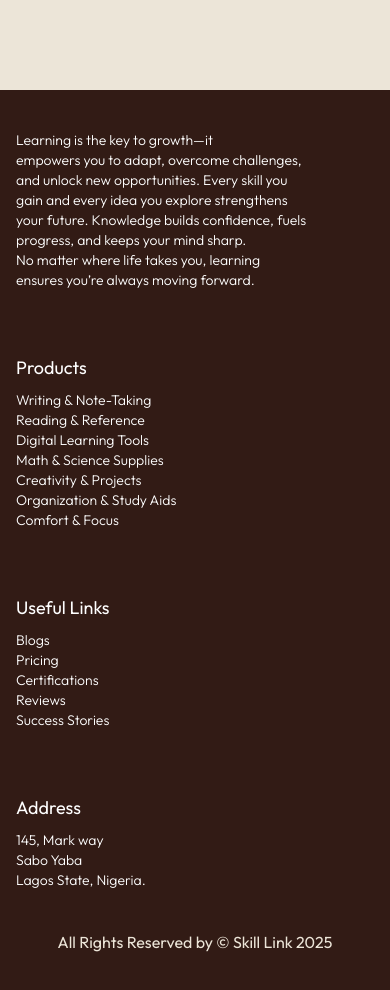
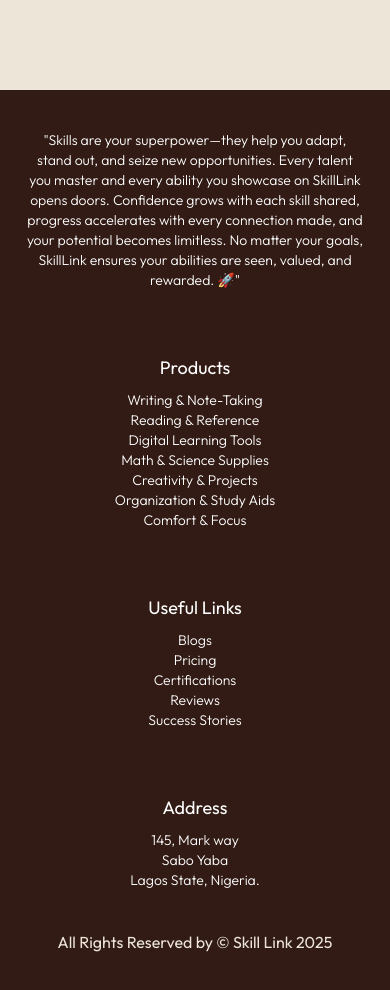
Before and after one commit to davidojo1144/Talent_showcase_app, a React (Vite) app in the folder Talentapp/: page / in a window 390 px wide. Shown: the part 1300-2290 px from the top of the page. Built offline with nearby package versions, Linux system fonts and the light colour scheme.

Commit message:
Talent Showcase App using typescript, tailwind css, framer motion, toastify

```diff
--- a/Talentapp/src/components/Footer.tsx
+++ b/Talentapp/src/components/Footer.tsx
@@ -6,11 +6,11 @@
     <footer className='mt-44 pt-10  pb-10'>
       <div className='flex md:flex-row flex-col md:items-center md:space-y-0 space-y-16 justify-between container text-white'>
         <div>
-          <p  className='text-sm font-light'>Learning is the key to growth—it <br/>empowers you to adapt, overcome challenges, <br/>and unlock new opportunities. Every skill you <br/>gain and every idea you explore strengthens <br/>your future. Knowledge builds confidence, fuels <br/>progress, and keeps your mind sharp. <br/>No matter where life takes you, learning <br/>ensures you’re always moving forward.</p>
+          <p  className='text-sm text-center md:text-start font-light'>"Skills are your superpower—they help you adapt, <br/>stand out, and seize new opportunities. Every talent<br/> you master and every ability you showcase on SkillLink<br/> opens doors. Confidence grows with each skill shared, <br/>progress accelerates with every connection made, and <br/>your potential becomes limitless. No matter your goals, <br/>SkillLink ensures your abilities are seen, valued, and rewarded. 🚀"</p>
         </div>
         <div>
-          <p className='md:text-xl text-lg md:pb-5 pb-2'>Products</p>
-          <div className='text-sm font-light'>
+          <p className='md:text-xl text-center md:text-start  text-lg md:pb-5 pb-2'>Products</p>
+          <div className='text-sm text-center md:text-start  font-light'>
             <p>Writing & Note-Taking</p>
             <p>Reading & Reference</p>
             <p>Digital Learning Tools</p>
@@ -21,8 +21,8 @@
           </div>
         </div>
         <div>
-          <p className='md:text-xl text-lg md:pb-5 pb-2'>Useful Links</p>
-          <div className='text-sm font-light'>
+          <p className='md:text-xl text-center md:text-start  text-lg md:pb-5 pb-2'>Useful Links</p>
+          <div className='text-sm text-center md:text-start  font-light'>
             <p className='cursor-pointer' href="#">Blogs</p>
             <p className='cursor-pointer' href="#">Pricing</p>
             <p className='cursor-pointer' href="#">Certifications</p>
@@ -31,8 +31,8 @@
           </div>
         </div>
         <div>
-          <p className='md:text-xl text-lg md:pb-5 pb-2'>Address</p>
-          <p className='text-sm font-light'>145, Mark way <br/>Sabo Yaba <br/> Lagos State, Nigeria.</p>
+          <p className='md:text-xl text-center md:text-start  text-lg md:pb-5 pb-2'>Address</p>
+          <p className='text-sm text-center md:text-start  font-light'>145, Mark way <br/>Sabo Yaba <br/> Lagos State, Nigeria.</p>
         </div>
       </div>
       <p className='text-center text-secondary pt-10'>All Rights Reserved by © Skill Link 2025</p>
```
